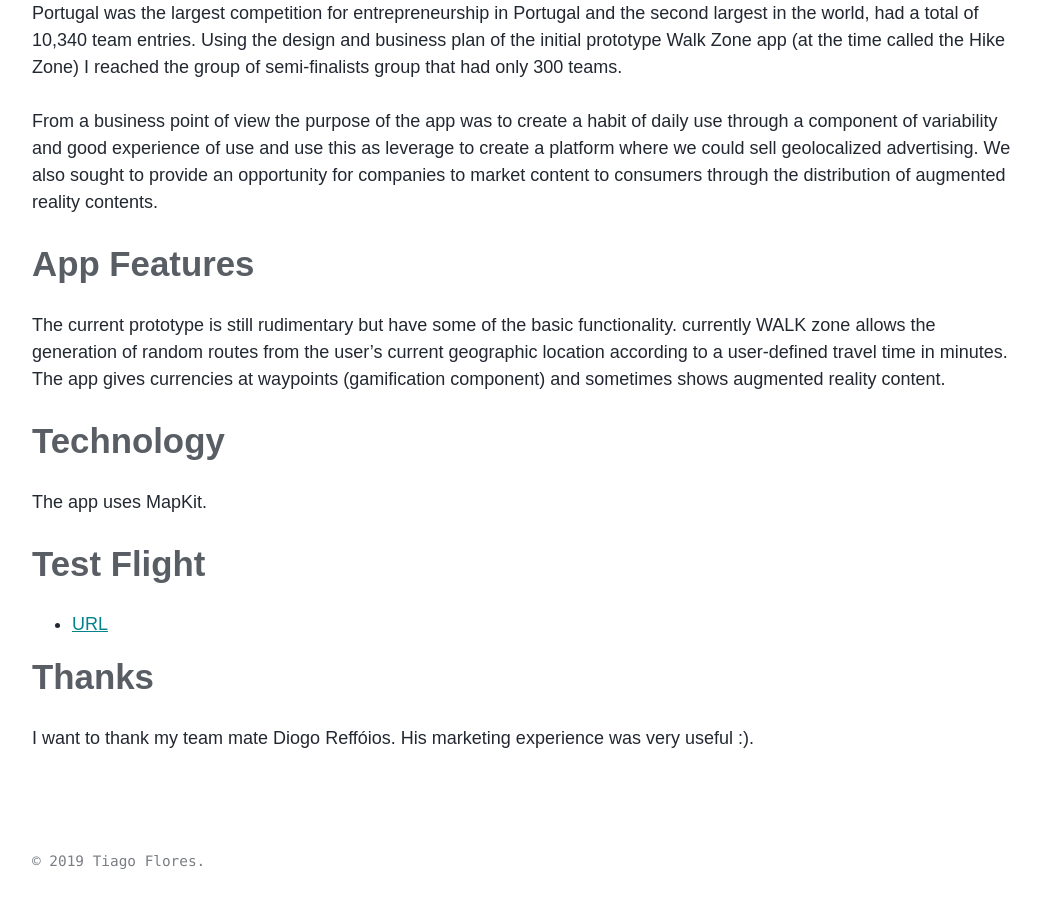
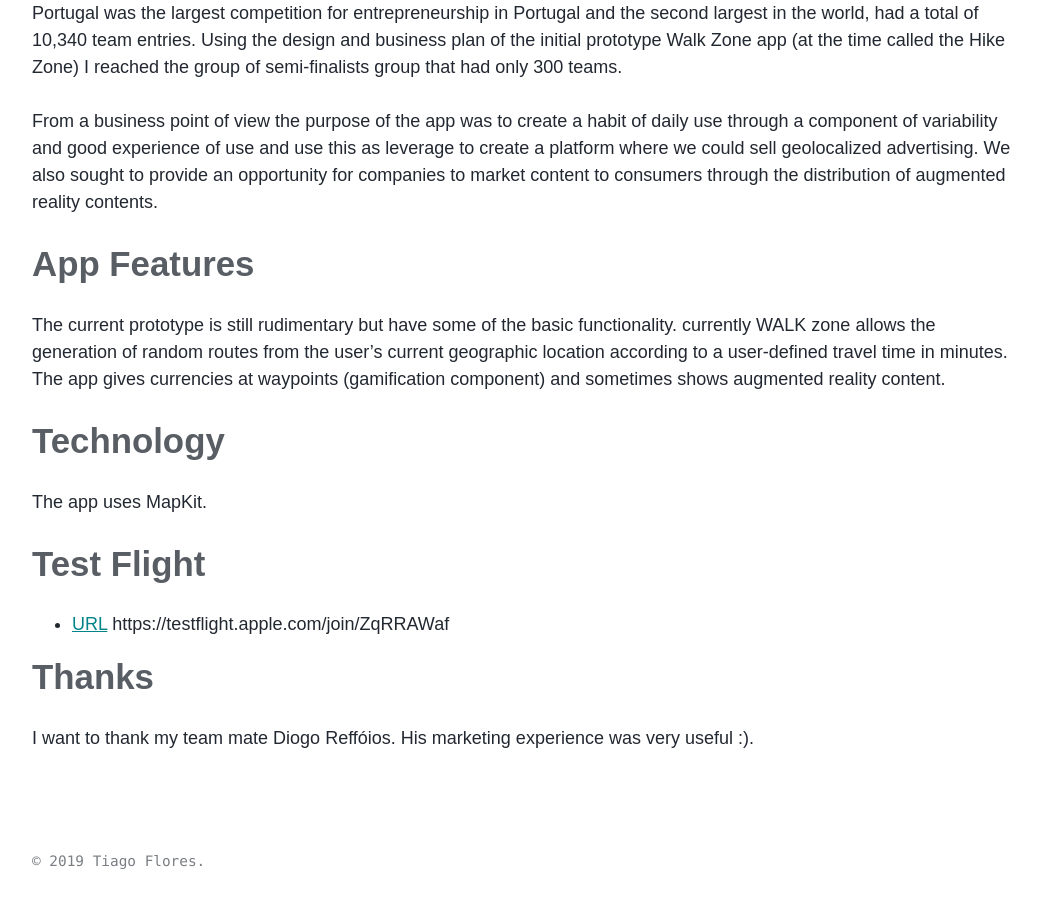
Before and after one commit to TiagoMJFlores/tiagomjflores.github.io, a Jekyll site: the page built from _appstore/walkzone.md, in a window 1280 px wide and 900 px high, scrolled down 938 px. Shown: the whole window, without its empty margins (40-1081 px from the left). Built offline with Jekyll 4.4.1, drawn with Linux system fonts in a browser that asks for light colours; some of the changed lines change nothing that is shown.

```diff
--- a/_appstore/walkzone.md
+++ b/_appstore/walkzone.md
@@ -33,7 +33,7 @@
 
 ## Test Flight
 
-* [URL](https://testflight.apple.com/join/ZqRRAWaf)
+* [URL](https://testflight.apple.com/join/ZqRRAWaf) https://testflight.apple.com/join/ZqRRAWaf
 
 ## Thanks
 
```
